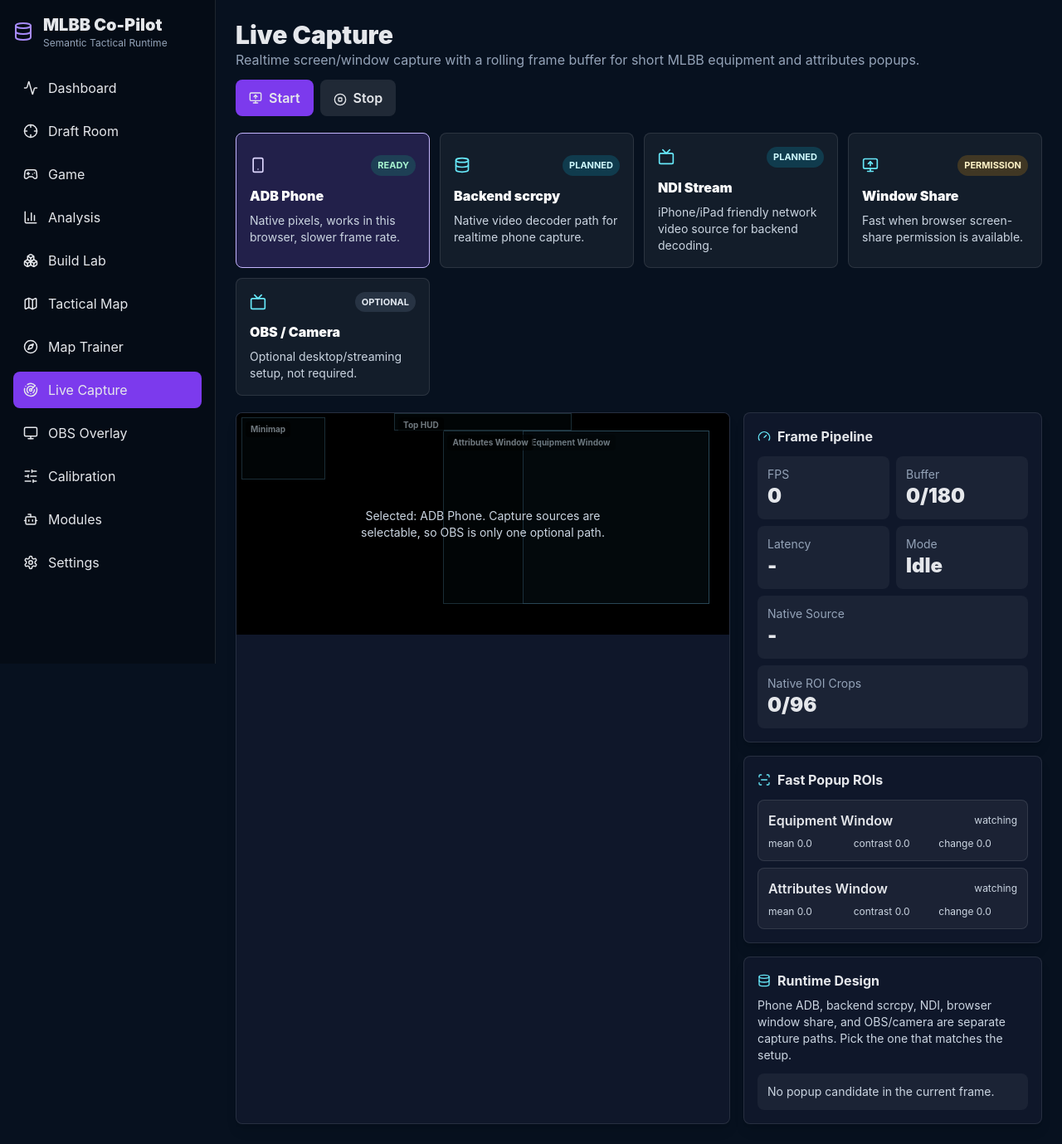
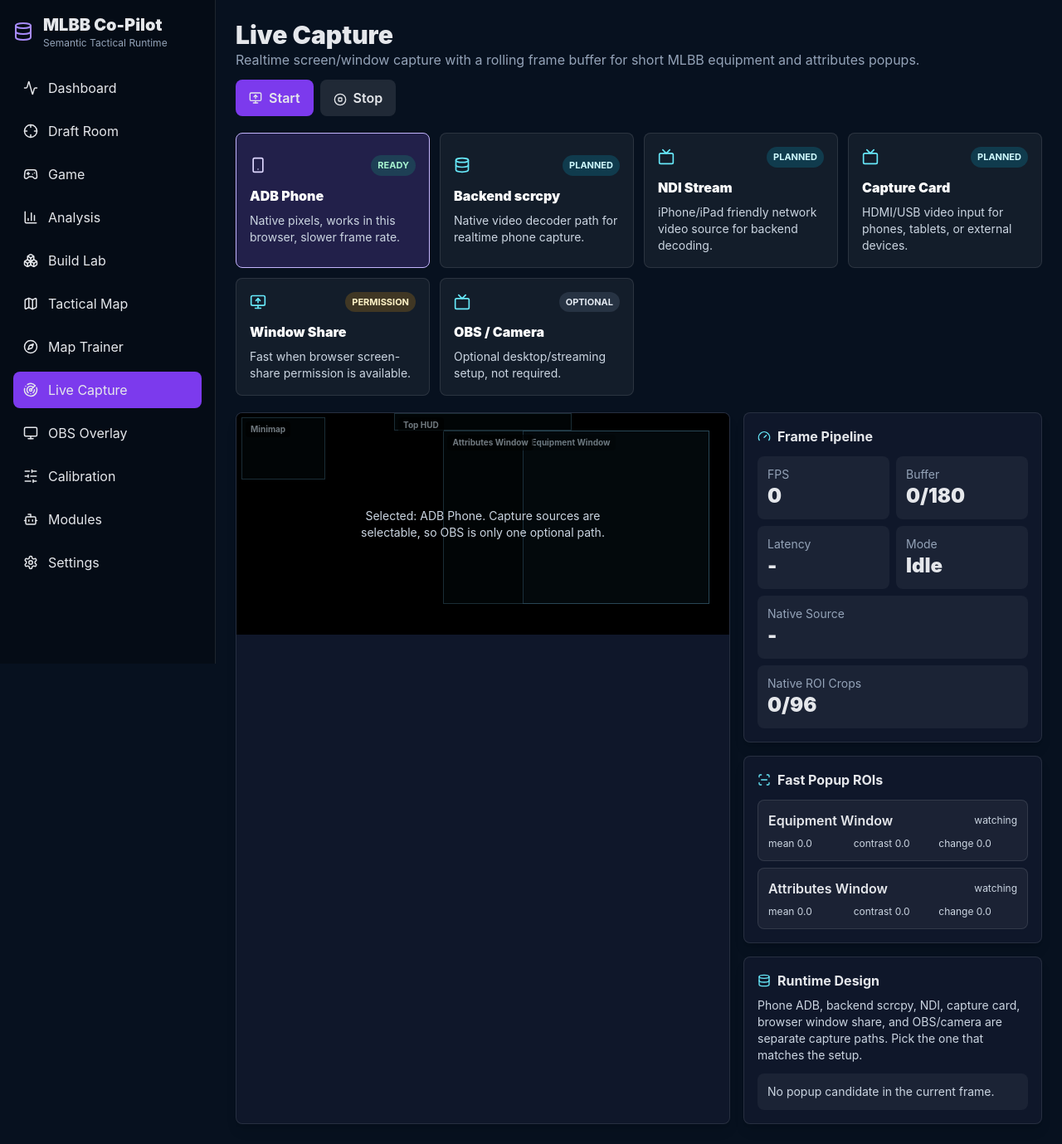
Before and after one commit to spectralAV/mlbb-co-pilot, a React (Vite) app in the folder frontend/: page /capture in a window 1280 px wide. Shown: the whole page at 83% size. Built offline with nearby package versions, Linux system fonts and the light colour scheme.

Commit message:
Add capture card source option

```diff
--- a/frontend/src/pages/LiveCapture.tsx
+++ b/frontend/src/pages/LiveCapture.tsx
@@ -6,7 +6,7 @@
 type RegionMetrics = { mean: number; contrast: number; changed: number; active: boolean };
 type NativeCrop = { time: number; key: RegionKey; width: number; height: number; bitmap: ImageBitmap };
 type FrameSummary = { time: number; sourceWidth: number; sourceHeight: number; regions: Record<RegionKey, RegionMetrics> };
-type CaptureSource = "adb" | "window" | "scrcpy" | "ndi" | "obs";
+type CaptureSource = "adb" | "window" | "scrcpy" | "ndi" | "capture_card" | "obs";
 
 const regions: Region[] = [
   { key: "equipment_window", label: "Equipment Window", rect: [0.58, 0.08, 0.38, 0.78] },
@@ -27,6 +27,7 @@
   { id: "adb", title: "ADB Phone", state: "ready", detail: "Native pixels, works in this browser, slower frame rate." },
   { id: "scrcpy", title: "Backend scrcpy", state: "planned", detail: "Native video decoder path for realtime phone capture." },
   { id: "ndi", title: "NDI Stream", state: "planned", detail: "iPhone/iPad friendly network video source for backend decoding." },
+  { id: "capture_card", title: "Capture Card", state: "planned", detail: "HDMI/USB video input for phones, tablets, or external devices." },
   { id: "window", title: "Window Share", state: "permission", detail: "Fast when browser screen-share permission is available." },
   { id: "obs", title: "OBS / Camera", state: "optional", detail: "Optional desktop/streaming setup, not required." }
 ];
@@ -148,6 +149,10 @@
     }
     if (selectedSource === "ndi") {
       setError("NDI stream input is planned for iPhone/iPad users, but the backend decoder is not connected yet.");
+      return;
+    }
+    if (selectedSource === "capture_card") {
+      setError("Capture card input is planned for HDMI/USB devices, but the backend decoder is not connected yet.");
       return;
     }
     setError("OBS/camera capture is optional and not connected yet. Use ADB Phone now, or backend scrcpy once the decoder is connected.");
@@ -304,7 +309,7 @@
     <section className="grid gap-3 sm:grid-cols-2 xl:grid-cols-4">
       {captureSources.map((source) => {
         const active = selectedSource === source.id;
-        const Icon = source.id === "adb" ? Smartphone : source.id === "window" ? MonitorUp : source.id === "obs" || source.id === "ndi" ? Tv : Database;
+        const Icon = source.id === "adb" ? Smartphone : source.id === "window" ? MonitorUp : source.id === "obs" || source.id === "ndi" || source.id === "capture_card" ? Tv : Database;
         return <button key={source.id} type="button" onClick={() => setSelectedSource(source.id)} disabled={running} className={`min-h-32 rounded-lg border p-4 text-left transition active:scale-[0.99] ${active ? "border-violet-300 bg-violet-500/20" : "border-white/10 bg-white/5 hover:bg-white/10"}`}>
           <div className="flex items-center justify-between gap-3">
             <Icon className={active ? "h-5 w-5 text-violet-200" : "h-5 w-5 text-cyan-300"} />
@@ -363,7 +368,7 @@
 
         <div className="card p-4">
           <h3 className="flex items-center gap-2 font-bold"><Database className="h-4 w-4 text-cyan-300" />Runtime Design</h3>
-          <p className="mt-2 text-sm text-slate-300">Phone ADB, backend scrcpy, NDI, browser window share, and OBS/camera are separate capture paths. Pick the one that matches the setup.</p>
+          <p className="mt-2 text-sm text-slate-300">Phone ADB, backend scrcpy, NDI, capture card, browser window share, and OBS/camera are separate capture paths. Pick the one that matches the setup.</p>
           <div className="mt-3 rounded-lg bg-white/5 p-3 text-sm text-slate-300">{activeWindows.length ? `${activeWindows.map((item) => item.label).join(", ")} active in current frame.` : "No popup candidate in the current frame."}</div>
         </div>
       </aside>
```
